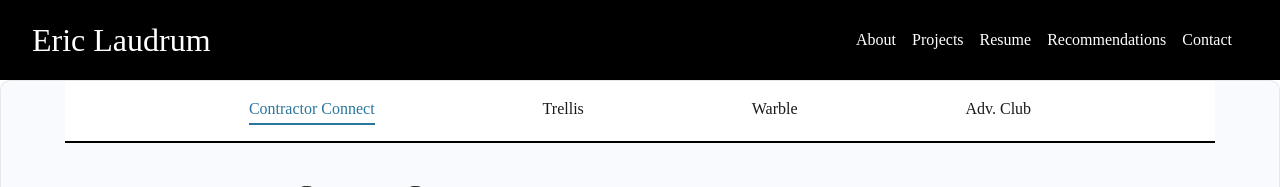
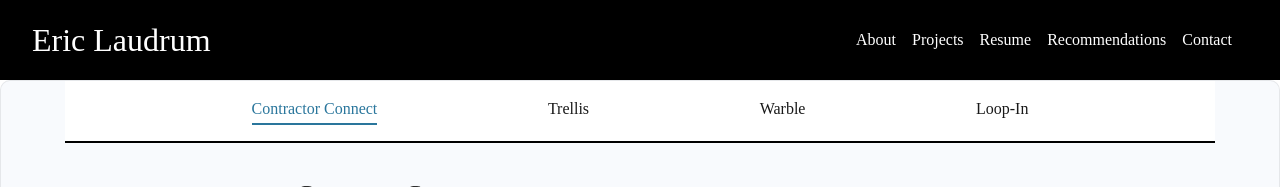
Before and after one commit to eric-laudrum/eric-laudrum.github.io, a Next.js app: page /projects in a window 1280 px wide. Shown: the top 187 px of the page. Built offline with nearby package versions, Linux system fonts and the light colour scheme.

Commit message:
update/ adv club naming to loop-in branding

```diff
--- a/src/components/ProjectNav.tsx
+++ b/src/components/ProjectNav.tsx
@@ -1,6 +1,6 @@
 export default function ProjectNav({ active, setActive }: { active: string, setActive: (val: string) => void }) {
 
-    const navItems = [ "Contractor Connect", "Trellis", "Warble", "Adv. Club" ];
+    const navItems = [ "Contractor Connect", "Trellis", "Warble", "Loop-In" ];
 
     return (
         <div className='project-nav'>
```
